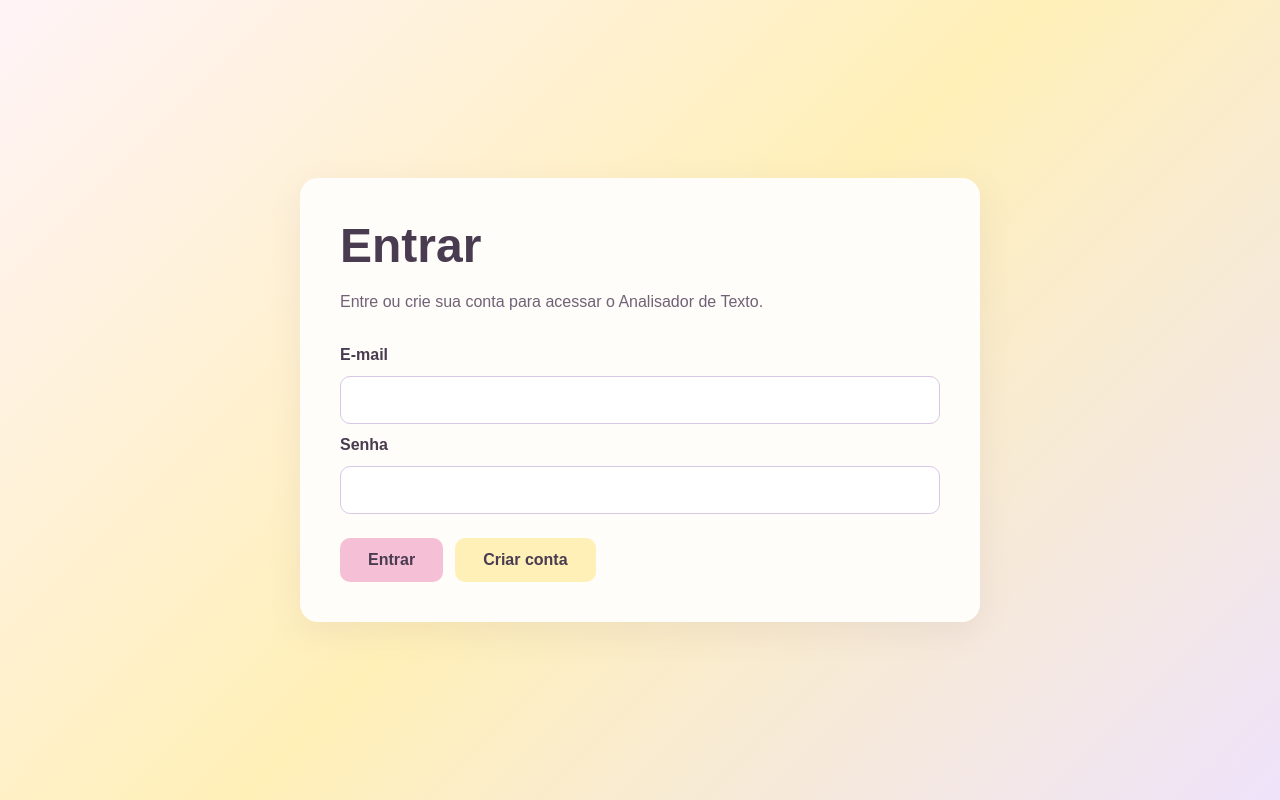
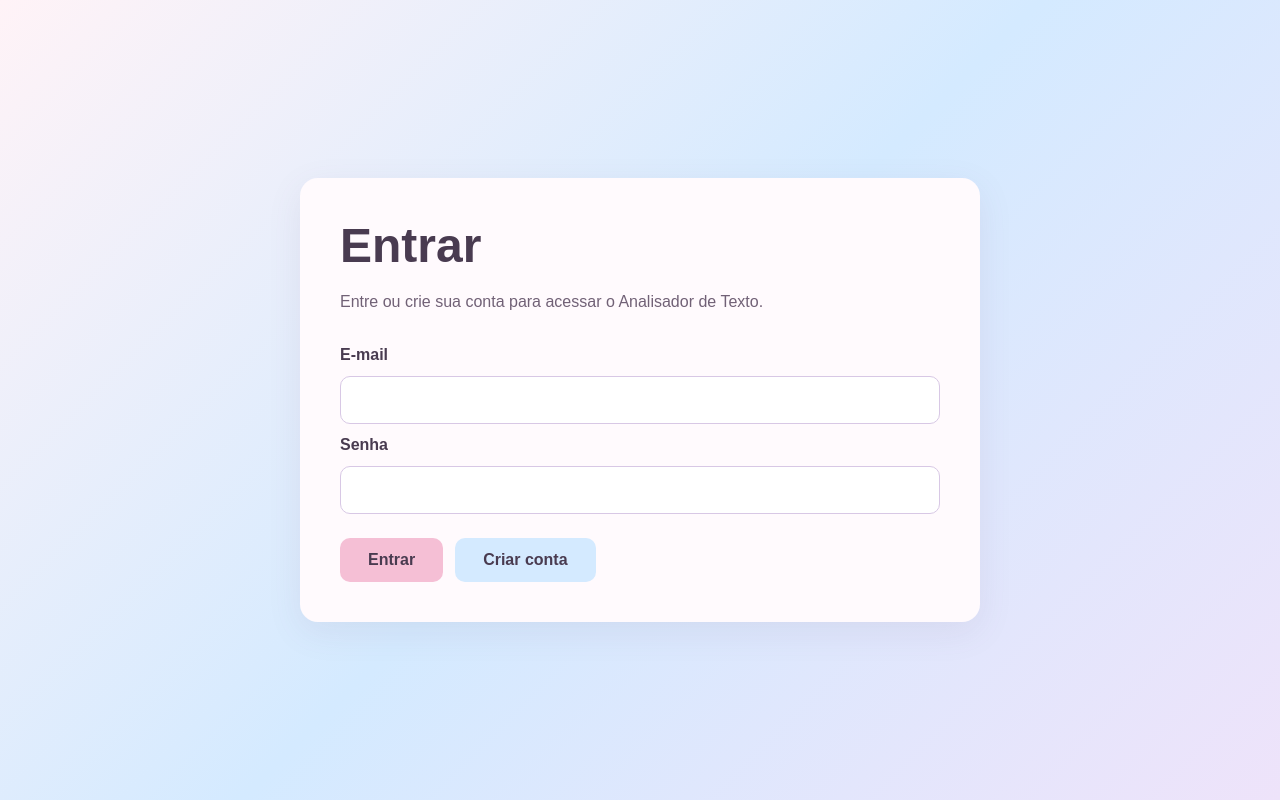
Before and after one commit to kamilleviiihh-bit/curly-spoon, a Next.js app: page /login in a window 1280 px wide. Built offline with nearby package versions, Linux system fonts and the light colour scheme; no server answers.

Commit message:
Troca amarelo por azul na paleta pastel

```diff
--- a/app/globals.css
+++ b/app/globals.css
@@ -1,15 +1,15 @@
 :root {
   /* Troque as cores aqui para personalizar o site. */
   --cor-fundo: #fff3f7;
-  --cor-cartao: #fffdf9;
+  --cor-cartao: #fffafd;
   --cor-texto: #493b50;
   --cor-secundaria: #716176;
   --cor-principal: #f5bfd5;
   --cor-principal-hover: #eda9c5;
   --cor-borda: #d8c8e5;
   --cor-lilas: #eee3fa;
-  --cor-amarelo: #fff0b8;
-  --cor-amarelo-hover: #f5e19d;
+  --cor-azul: #d4eaff;
+  --cor-azul-hover: #bddcf7;
   --cor-foco: #946181;
 }
 
@@ -17,7 +17,7 @@
 
 body {
   margin: 0;
-  background: linear-gradient(135deg, var(--cor-fundo), var(--cor-amarelo) 50%, var(--cor-lilas));
+  background: linear-gradient(135deg, var(--cor-fundo), var(--cor-azul) 50%, var(--cor-lilas));
   background-attachment: fixed;
   color: var(--cor-texto);
   font-family: Arial, Helvetica, sans-serif;
@@ -92,8 +92,8 @@ input {
 input:focus { outline: 2px solid var(--cor-foco); outline-offset: 2px; }
 button:disabled { opacity: 0.65; cursor: wait; }
 .acoes-login { display: flex; flex-wrap: wrap; gap: 12px; }
-.botao-secundario { background: var(--cor-amarelo); }
-.botao-secundario:hover { background: var(--cor-amarelo-hover); }
+.botao-secundario { background: var(--cor-azul); }
+.botao-secundario:hover { background: var(--cor-azul-hover); }
 .erro { color: #a51d35; line-height: 1.5; }
 .topo {
   display: flex;
```
